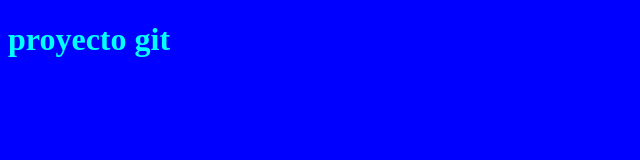
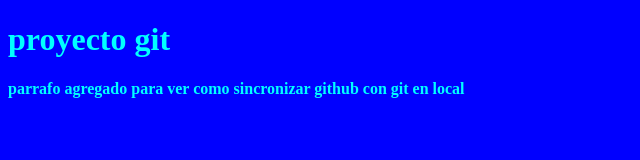
Before and after one commit to briangm98skyfall/GitTutorial, a plain HTML site: page index.html in a window 1280 px wide. Shown: the whole page, without its empty margins (0-640 px from the left). Drawn offline with Linux system fonts and the light colour scheme.

Commit message:
Update index.html

```diff
--- a/index.html
+++ b/index.html
@@ -8,5 +8,6 @@
     </head>
     <body>
     <h1>proyecto git</h1>
+        <p>parrafo agregado para ver como sincronizar github con git en local</p>
     </body>
 </html>
```
